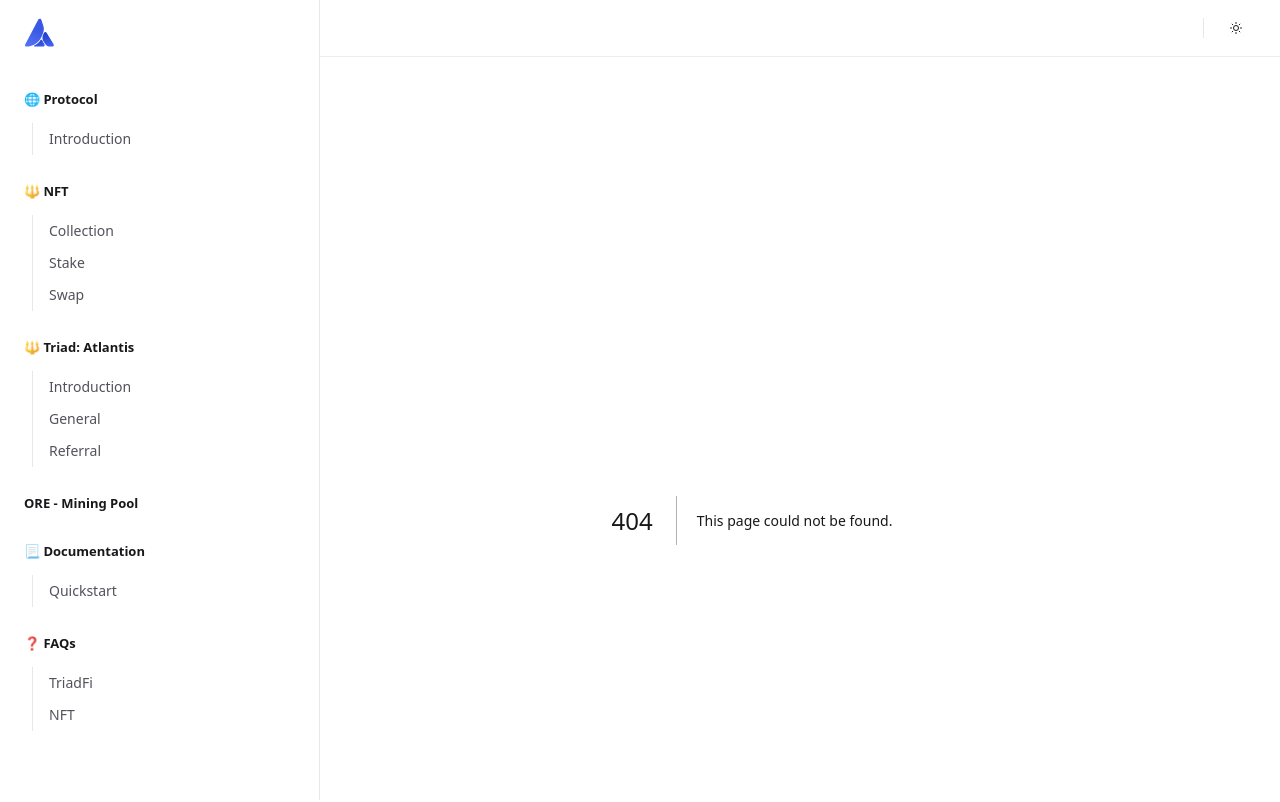
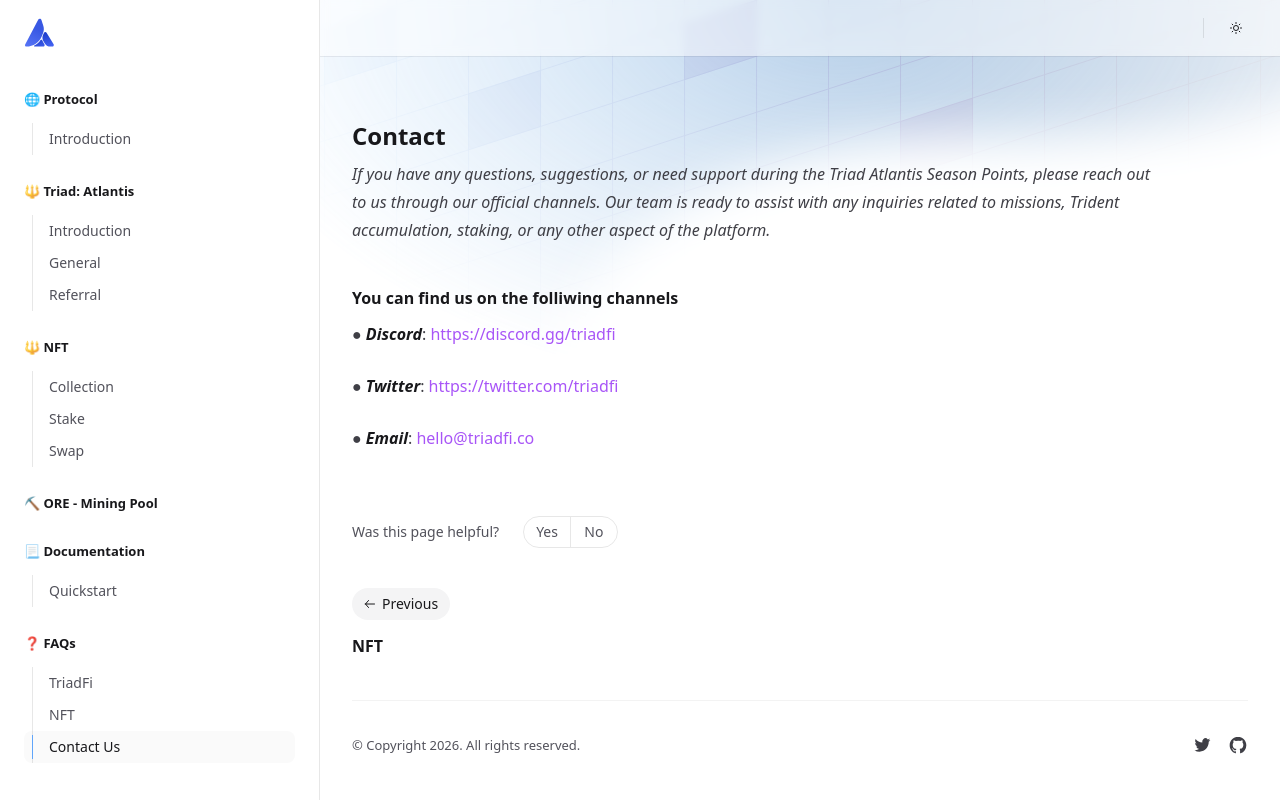
Before and after one commit to triadxyz/docs, a Next.js app: page /season-contact in a window 1280 px wide. Before the commit this address had no page. Shown: the top 802 px of the page. Built offline with nearby package versions, Linux system fonts and the light colour scheme.

Commit message:
update, contact section added

```diff
--- a/src/components/Navigation.jsx
+++ b/src/components/Navigation.jsx
@@ -187,6 +187,14 @@
     links: [{ title: 'Introduction', href: '/' }],
   },
   {
+    title: '🔱 Triad: Atlantis',
+    links: [
+      { title: 'Introduction', href: '/season' },
+      { title: 'General', href: '/season-general' },
+      { title: 'Referral', href: '/season-referral' },
+    ],
+  },
+  {
     title: '🔱 NFT',
     links: [
       { title: 'Collection', href: '/nft-collection' },
@@ -195,15 +203,7 @@
     ],
   },
   {
-    title: '🔱 Triad: Atlantis',
-    links: [
-      { title: 'Introduction', href: '/season' },
-      { title: 'General', href: '/season-general' },
-      { title: 'Referral', href: '/season-referral' },
-    ],
-  },
-  {
-    title: 'ORE - Mining Pool',
+    title: '⛏️  ORE - Mining Pool',
     links: [],
   },
   {
@@ -215,6 +215,7 @@
     links: [
       { title: 'TriadFi', href: '/triadfi' },
       { title: 'NFT', href: '/nft' },
+      { title: 'Contact Us', href: '/season-contact' },
     ],
   },
 ]
--- /dev/null
+++ b/src/pages/season-contact.mdx
@@ -0,0 +1,17 @@
+import { HeroPattern } from '../components/HeroPattern'
+
+export const description = 'Contact Us'
+
+<HeroPattern />
+
+# **Contact**
+
+_If you have any questions, suggestions, or need support during the Triad Atlantis Season Points, please reach out to us through our official channels. Our team is ready to assist with any inquiries related to missions, Trident accumulation, staking, or any other aspect of the platform._
+
+### You can find us on the folliwing channels
+
+● _**Discord**_: https://discord.gg/triadfi
+
+● _**Twitter**_: https://twitter.com/triadfi
+
+● _**Email**_: hello@triadfi.co
--- a/src/pages/season-general.mdx
+++ b/src/pages/season-general.mdx
@@ -10,7 +10,7 @@
 
 ## How to Earn Tridents
 
-Earn Tridents by completing Daily, Weekly, and Seasonal missions, trading $TRD pairs, swapping on Jupiter, and participating in challenges.
+_Earn Tridents by completing Daily, Weekly, and Seasonal missions, trading $TRD pairs, swapping on Jupiter, and participating in challenges._
 
 **Mission Types**
 
@@ -41,11 +41,11 @@
 | Legendary  | **6X**         |
 | Mythic     | **12X**        |
 
+- **Triad Pickax Holder** ➜ **5X**
 - **Undead Pikenians** ➜ **2X**
 - **Pyth Alligators** ➜ **2X**
 - **$PYTH** ➜ **2X**
 - **Coleta PFP** ➜ **2X**
-- **Triad Pickax Holder** ➜ **5X**
 
 These multipliers give you a strategic edge, allowing faster progression in rankings.
 
--- a/src/styles/tailwind.css
+++ b/src/styles/tailwind.css
@@ -13,3 +13,8 @@
 @tailwind base;
 @tailwind components;
 @tailwind utilities;
+
+
+::-webkit-scrollbar {
+  display: none;
+}
```
Also changed, not shown: public/images/multipliers.png.
